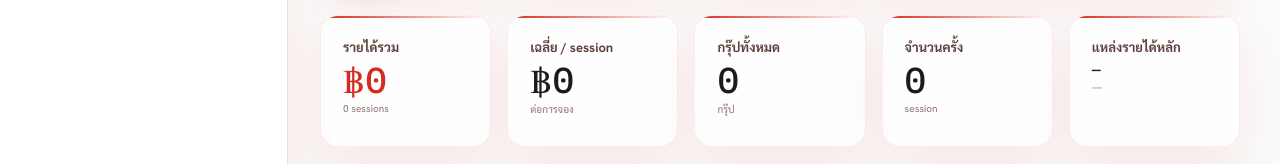
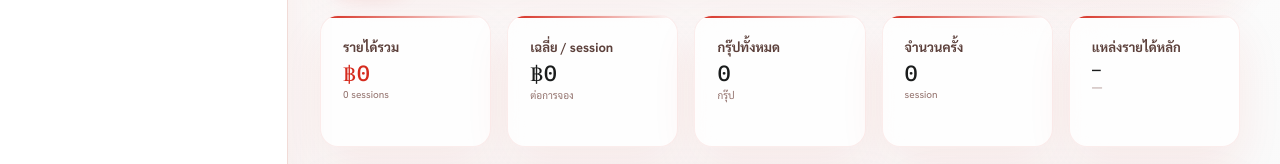
Before and after one commit to phummiphat582-debug/SALE-BOARD-, a plain HTML site: page index.html in a window 1280 px wide. Shown: the part 563-727 px from the top of the page. Drawn offline with nearby package versions, Linux system fonts and the light colour scheme; no server answers.

Commit message:
Prevent dashboard text overflow

```diff
--- a/index.html
+++ b/index.html
@@ -557,7 +557,7 @@
   }
   .tabs::before{
     content:'SC Adventure\A Real Magic Dashboard';white-space:pre;position:absolute;left:24px;top:24px;right:24px;
-    color:#f40009;font-size:22px;line-height:1.14;font-weight:800;letter-spacing:0;max-width:250px;overflow:hidden;
+    color:#f40009;font-size:20px;line-height:1.14;font-weight:800;letter-spacing:0;max-width:220px;white-space:pre-wrap;overflow-wrap:anywhere;overflow:hidden;
   }
   .tabs::after{display:none}
   .sidebar-logo{display:none}
@@ -608,12 +608,12 @@
     box-shadow:0 18px 46px rgba(213,43,30,.08),inset 0 1px 0 rgba(255,255,255,.75);
     backdrop-filter:blur(20px);
   }
-  .metric{min-height:132px;padding:22px}
+  .metric{min-height:132px;min-width:0;padding:22px;overflow:hidden}
   .metric::before{background:linear-gradient(90deg,#d52b1e,rgba(213,43,30,0))}
   .metric-label,.fuel-metric-label,.card-title,.fuel-form-title,.fuel-list-title{
     color:#5c403b;font-size:13px;letter-spacing:0;font-weight:700;text-transform:none;
   }
-  .metric-value,.fuel-metric-value{font-size:36px;color:#1a1c1c}
+  .metric-value,.fuel-metric-value{min-width:0;max-width:100%;overflow:hidden;text-overflow:ellipsis;white-space:nowrap;font-size:clamp(22px,1.7vw,30px);color:#1a1c1c}
   .metric-value.accent,.fuel-metric-value,.pl-val,.veh-row-amt,.amt,.fuel-amt-cell{color:#d52b1e}
   .metric-sub,.fuel-metric-sub{color:#906f6a}
   .charts-row{grid-template-columns:2fr 1fr;gap:16px}
```
